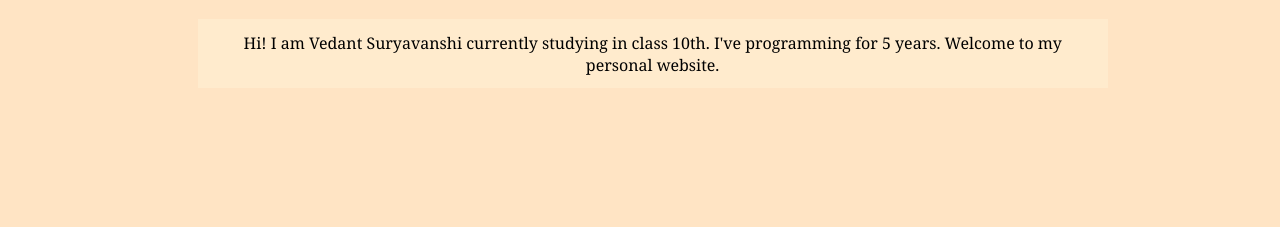
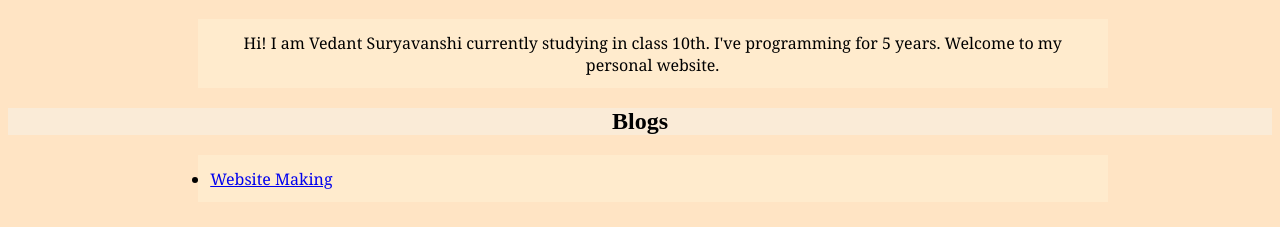
Before and after one commit to VedSur/CodeCafe, a plain HTML site: page index.html in a window 1280 px wide. Shown: the part 61-288 px from the top of the page. Drawn offline with Linux system fonts and the light colour scheme.

Commit message:
Adding blogs

```diff
--- a/index.html
+++ b/index.html
@@ -3,15 +3,18 @@
 <head>
     <meta charset="UTF-8">
     <meta name="viewport" content="width=device-width, initial-scale=1.0">
-    <title>Vedant's Personal Website</title>
+    <title>Vedant's Website</title>
     <link rel="stylesheet" href="style.css">
 </head>
 <body>
     <h1>Vedant Suryavanshi</h1>
-    <p>
+    <p class="content">
         Hi! I am Vedant Suryavanshi currently studying in class 10th.
         I've programming for 5 years.
         Welcome to my personal website.
     </p>
+    <h2> Blogs </h2>
+    <ul id="blogs" class="content"></ul>
+    <script src="./index.js"></script>
 </body>
 </html>
--- /dev/null
+++ b/index.js
@@ -0,0 +1,18 @@
+let blogs = document.getElementById("blogs");
+let no_blogs = true;
+blogs.textContent = "No blogs at the moment";
+
+function addBlog(name, link) {
+    if(no_blogs) {
+        no_blogs = false;
+        blogs.textContent = "";
+    }
+    let blog = document.createElement("li");
+    let link_element = document.createElement("a");
+    link_element.text = name;
+    link_element.href = link;
+    blog.appendChild(link_element);
+    blogs.appendChild(blog);
+}
+
+addBlog("Website Making", "./Website_making/index.html")
--- a/style.css
+++ b/style.css
@@ -1,15 +1,14 @@
 body {
     padding: 0px;
     background-color: bisque;
+    text-align: center;
 }
 
-h1 {
-    text-align: center;
+h1, h2 {
     background-color: antiquewhite;
 }
 
-p {
-    text-align: center;
+.content {
     padding: 1%;
     font-family: Cambria, Cochin, Georgia, Times, 'Times New Roman', serif;
     background-color: blanchedalmond;
@@ -17,3 +16,7 @@ p {
     position: relative;
     left: 15%;
 }
+
+li {
+    text-align: start;
+}
```
Also changed, not shown: blogs/website_making/index.html (added).
